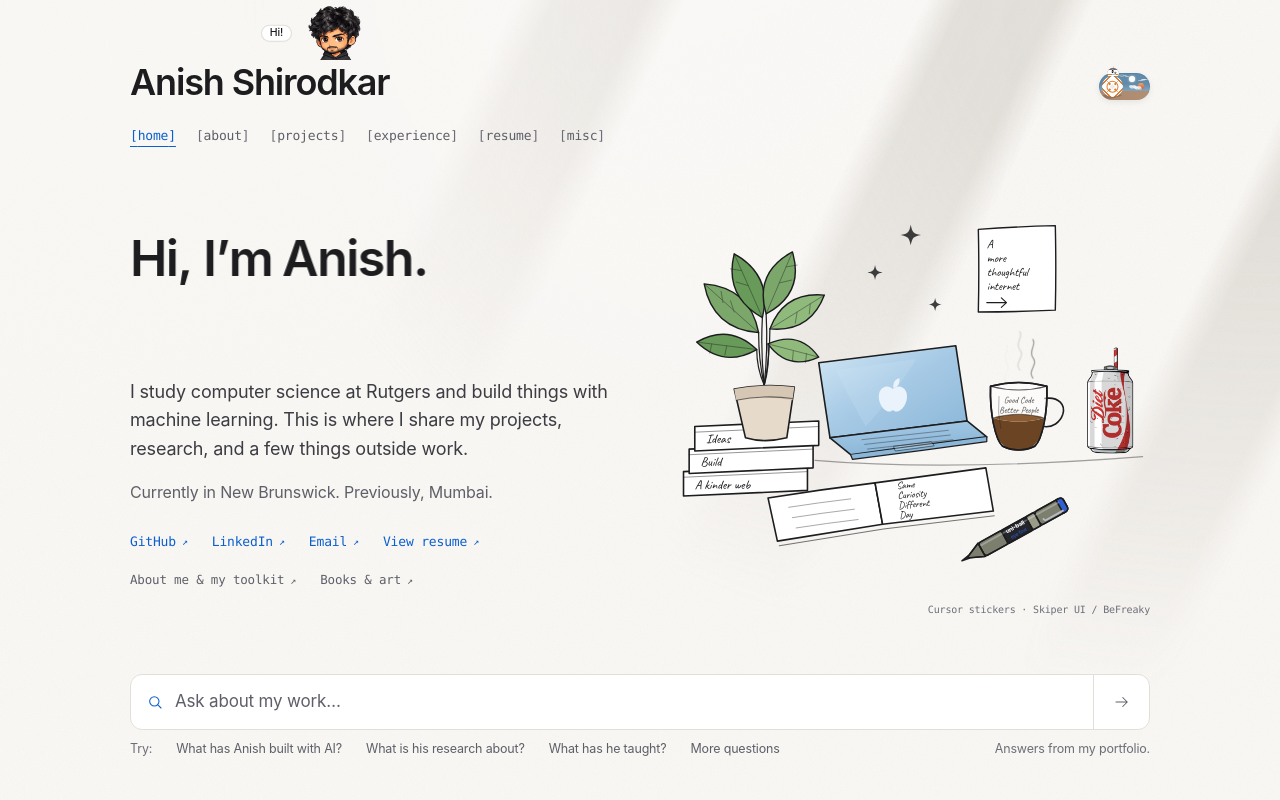
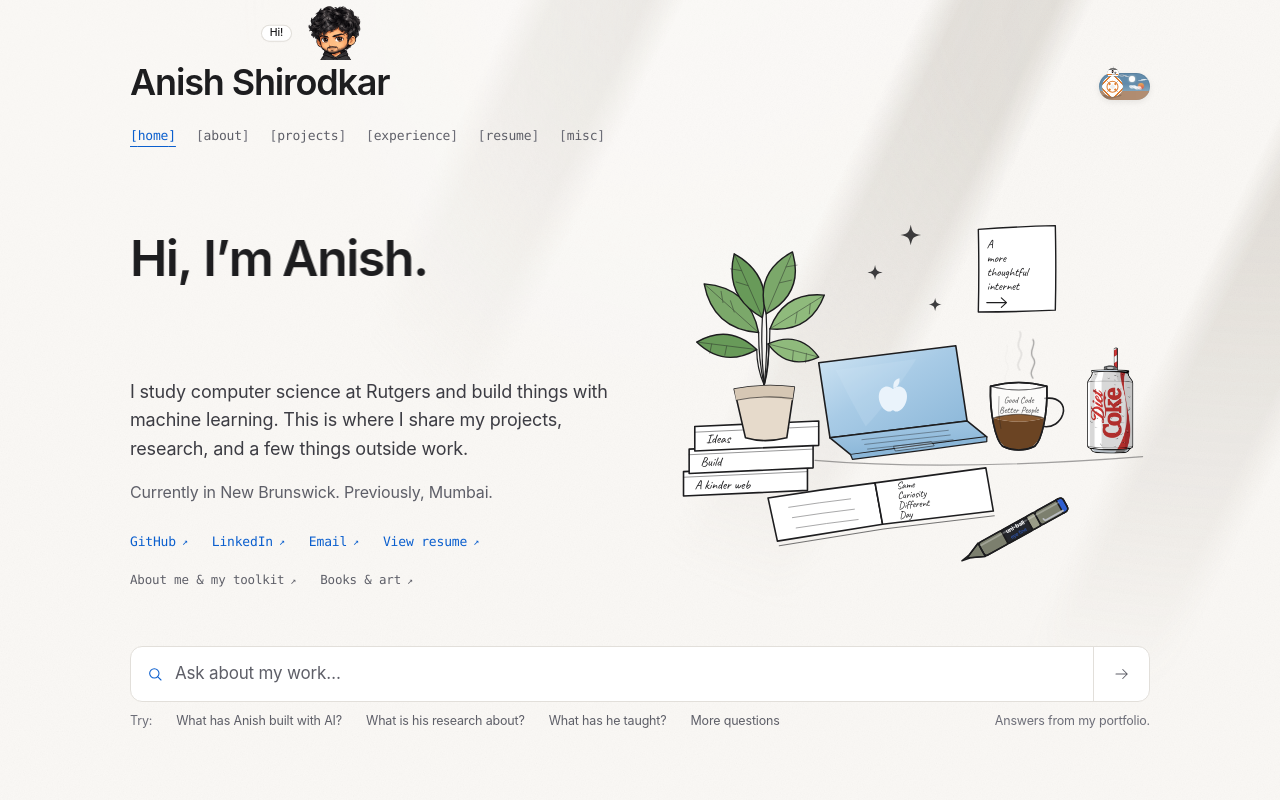
Before and after one commit to Anish0104/anish, a Next.js app: page / in a window 1280 px wide. Shown: the top 800 px of the page. Built offline with nearby package versions, Linux system fonts and the light colour scheme.

Commit message:
style: remove cursor stickers attribution text

```diff
--- a/app/page.tsx
+++ b/app/page.tsx
@@ -12,12 +12,6 @@ export default function HomePage() {
   return (
     <ImageCursorTrail>
       <Hero />
-      <p className="mt-3 text-right font-mono text-[10px] leading-relaxed text-faint">
-        Cursor stickers ·{" "}
-        <a href="https://skiper-ui.com/v1/skiper18" target="_blank" rel="noopener noreferrer" className="link-underline hover:text-text">Skiper UI</a>
-        {" / "}
-        <a href="https://www.befreaky.co/" target="_blank" rel="noopener noreferrer" className="link-underline hover:text-text">BeFreaky</a>
-      </p>
       <AskBar />
 
       <section className="relative mt-16 border-t border-border pt-12 sm:mt-20">
```
